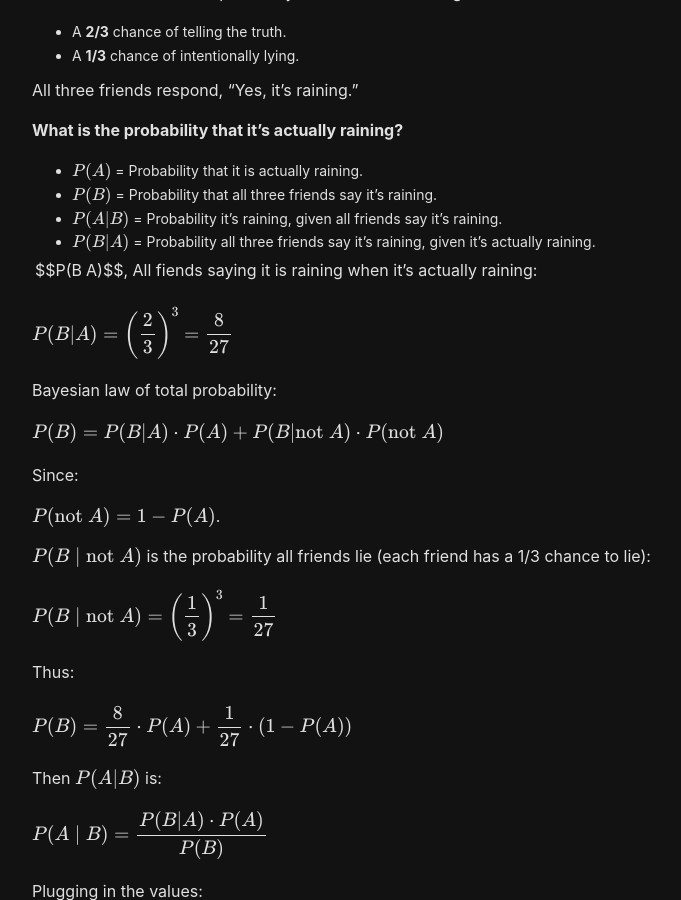
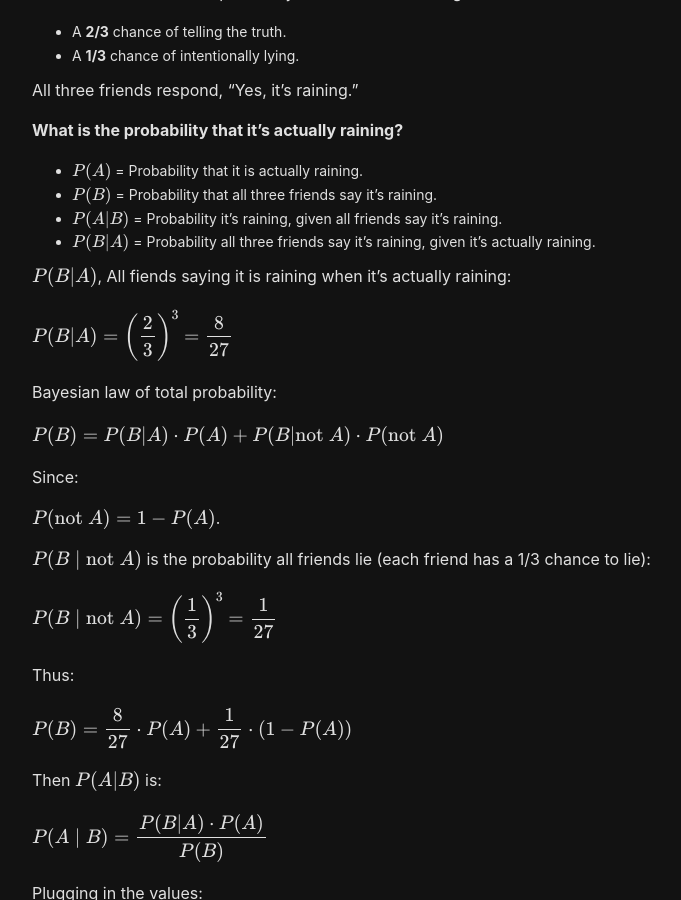
Before and after one commit to sean-sj-jung/sean-sj-jung.github.io, a Jekyll site: the page built from _posts/2024-11-10-ConditionalProbabilityProblems.md, in a window 1280 px wide and 900 px high, scrolled down 990 px. Shown: the whole window, without its empty margins (208-889 px from the left). Built offline with Jekyll 4.4.1, drawn with Linux system fonts in a browser that asks for light colours; nearby versions of some CDN libraries.

Commit message:
update cond

```diff
--- a/_posts/2024-11-10-ConditionalProbabilityProblems.md
+++ b/_posts/2024-11-10-ConditionalProbabilityProblems.md
@@ -56,10 +56,10 @@ All three friends respond, "Yes, it's raining."
 - $$P(A \vert B)$$ = Probability it's raining, given all friends say it's raining.
 - $$P(B \vert A)$$ = Probability all three friends say it's raining, given it’s actually raining.
 
-$$P(B|A)$$, All fiends saying it is raining when it's actually raining:
+$$P(B \vert A)$$, All fiends saying it is raining when it's actually raining:
 
 $$
-P(B|A) = \left(\frac{2}{3}\right)^3 = \frac{8}{27}
+P(B \vert A) = \left(\frac{2}{3}\right)^3 = \frac{8}{27}
 $$
 
 Bayesian law of total probability:
```
